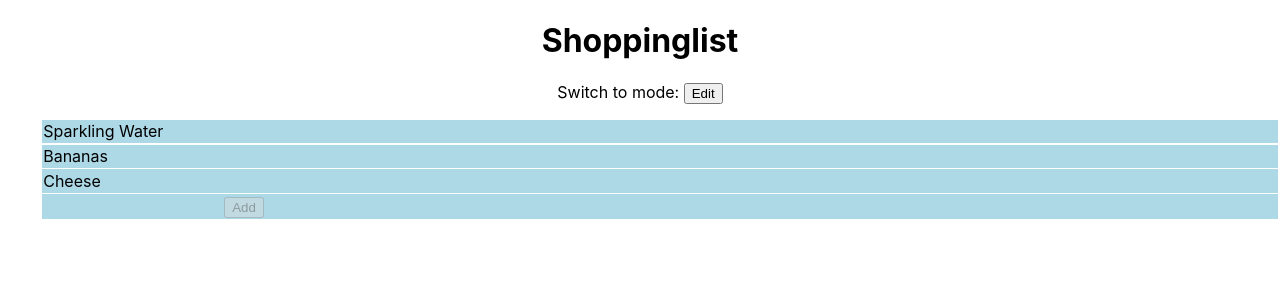
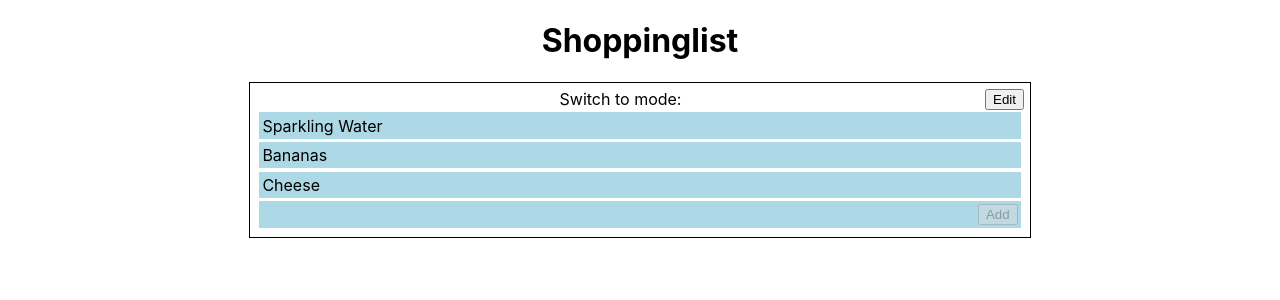
Before and after one commit to Weilando/Shoppinglist, a React (Create React App) app: page / in a window 1280 px wide. Shown: the top 300 px of the page. Built offline with nearby package versions, Linux system fonts and the light colour scheme.

Commit message:
refactor: restyle components

```diff
--- a/src/components/Entry.jsx
+++ b/src/components/Entry.jsx
@@ -74,12 +74,14 @@ class Entry extends React.Component {
         <form onSubmit={this.handleSubmit}>
           <input
             type="text"
+            class="entry"
             value={this.props.eContent}
             onChange={this.handleChange}
             onBlur={this.handleSubmit}
           />
           <input
             type="button"
+            class="entry"
             value="Remove"
             onClick={this.handleRemove}
           />
--- a/src/components/NewEntry.jsx
+++ b/src/components/NewEntry.jsx
@@ -33,11 +33,13 @@ class NewEntry extends React.Component {
         <form onSubmit={this.handleSubmit}>
           <input
             type="text"
+            class="entry"
             value={this.state.content}
             onChange={this.handleChange}
           />
           <input
             type="submit"
+            class="entry"
             value="Add"
             disabled={this.state.content === ''}
           />
--- a/src/components/Shoppinglist.jsx
+++ b/src/components/Shoppinglist.jsx
@@ -88,18 +88,19 @@ class Shoppinglist extends React.Component {
     );
 
     return (
-      <div>
+      <div class="Shoppinglist">
         <form>
           <label htmlFor="modeButton">Switch to mode: </label>
           <input
             type="button"
             id="modeButton"
+            class="entry"
             value={this.state.mode === EntryMode.DISPLAY ? "Edit" : "Display"}
             onClick={this.toggleMode}
           />
         </form>
 
-        <ul>
+        <ul class="Shoppinglist">
           {entryList}
 
           <NewEntry
--- a/src/index.css
+++ b/src/index.css
@@ -12,22 +12,45 @@ code {
     monospace;
 }
 
-ul {
+div.Shoppinglist {
+  width: 60%;
+  min-width: 30em;
+  max-width: 60em;
+  margin: auto;
+  padding: 0.4em;
+  border: 0.1em solid black;
+}
+
+ul.Shoppinglist {
   list-style-type: none;
   text-align: left;
+  padding: 0;
+  margin: 0;
 }
 
 li {
   background-color: lightblue;
-  margin: 0.1em;
-  padding: 0.1em;
+  margin: 0.2em;
+  padding: 0.2em;
 }
 
 li.done {
+  background-color: lightgreen;
   text-decoration: line-through;
 }
 
-input[type="text"] {
+input[type="text"].entry {
   background-color: transparent;
-  border: none
+  width: 82%;
+  border: none;
 }
+
+input[type="button"].entry {
+  float: right;
+  margin-right: 0;
+}
+
+input[type="submit"].entry {
+  float: right;
+  margin-right: 0;
+}
```
